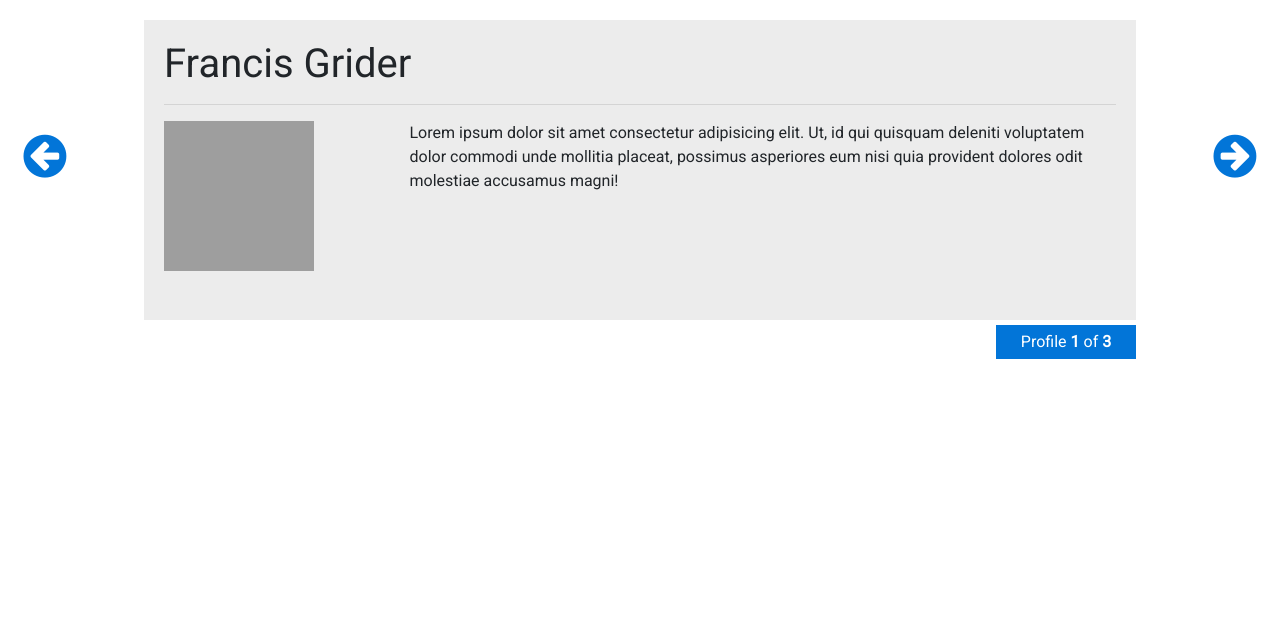
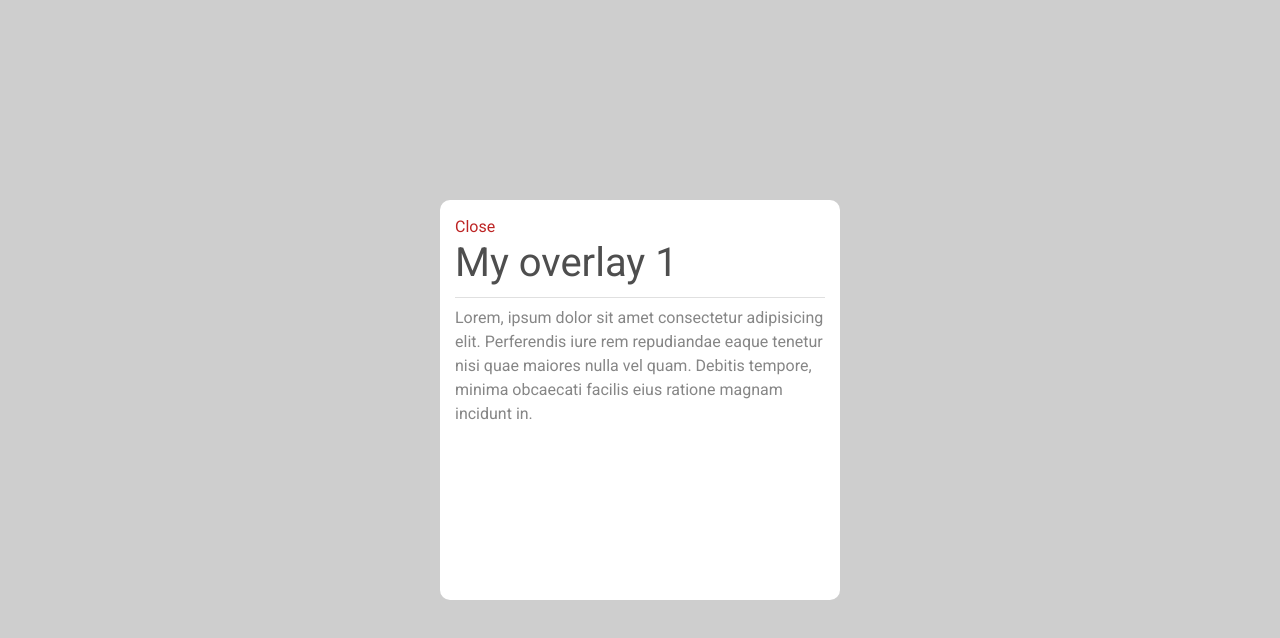
Before and after one commit to YudhaYuki/jQuery-tab-widget, a plain HTML site: page index.html in a window 1280 px wide. Drawn offline with nearby package versions, Linux system fonts and the light colour scheme; grey boxes are pictures that could not be loaded.

Commit message:
Overlay - Widget : Creating the markup

```diff
--- a/css/style.css
+++ b/css/style.css
@@ -3,67 +3,44 @@ body {
     font-family: Roboto;
 }
 
-/* CONTAINER */
-
-.cardSlider .wrapper {
-    position: relative;
+.overlay-veil {
+    position: fixed;
+    left: 0;
+    top: 0;
+    width: 100%;
+    height: 100%;
+    z-index: 9999;
+    background: #cecece;
+    /* display: none; */
 }
 
-.cards_container {
-    box-sizing: border-box;
-    width: 80%;
-    height: 300px;
-    margin: 0 auto;
-    background: #ececec;
+.overlay-component {
+    width: 400px;
+    height: 400px;
+    background: #fff;
+    position: absolute;
+    color: #fff;
+    border-radius: 10px;
+    top: 50%;
+    left: 50%;
+    transform: translate(-50%, -50%);
+    z-index: 9999;
+    padding: 15px;
+    /* display: none; */
 }
 
-.cards_container .item {
-    height: 300px;
-    display: none;
+.overlay-component .closeOverlay {
+    color: #bd2424;
+    cursor: pointer;
 }
 
-.cards_container .item.active {
-    display: block;
-    padding: 20px;
+.overlay-component h1 {
+    color: #4e4e4e;
+    padding-bottom: 10px;
+    border-bottom: 1px solid #e0e0e0;
 }
 
+.overlay-component .ov-content {
+    color: #868686;
 
-/* BUTTONS */
-.action_btns {
-    position: absolute;
-    top: 110px;
-    width: 100%;
 }
-
-.action_btns .btn {
-    width: 50px;
-    height: 50px;
-    padding: 0px;
-    font-size: 50px;
-    color: #0275d8;
-}
-
-.action_btns .btn.btn_prev {
-    float: left;
-}
-
-.action_btns .btn.btn_next {
-    float: right;
-}
-
-
-/* COUNTER */
-
-.count_slide {
-    width: 140px;
-    background: #0275d8;
-    color: #fff;
-    text-align: center;
-    padding: 5px;
-    margin-top: 5px;
-    float: right;
-}
-
-.count_slide span{
-    font-weight: bold;
-}
--- a/index.html
+++ b/index.html
@@ -14,9 +14,6 @@
 
     <link rel="stylesheet" href="https://stackpath.bootstrapcdn.com/bootstrap/4.1.1/css/bootstrap.min.css" integrity="sha384-WskhaSGFgHYWDcbwN70/dfYBj47jz9qbsMId/iRN3ewGhXQFZCSftd1LZCfmhktB" crossorigin="anonymous">
 
-    <link rel="stylesheet" href="https://stackpath.bootstrapcdn.com/font-awesome/4.7.0/css/font-awesome.min.css">
-
-
     <link rel="stylesheet" href="css/style.css">
 
     <script type="application/javascript" src="js/main.js"></script>
@@ -24,66 +21,21 @@
 </head>
 <body>
 
-
-    <div class="cardSlider">
-
-        <div class="wrapper">
-            <div class="action_btns">
-                <div class="btn btn_prev fa fa-arrow-circle-left"></div>
-                <div class="btn btn_next fa fa-arrow-circle-right"></div>
-            </div>
-        </div>
-
-        <div class="cards_container">
-            <div class="item active" data-id="1">
-                <h1>Francis Grider</h1>
-                <hr>
-                <div class="row">
-                    <div class="col-sm-3">
-                        <img src="http://lorempixel.com/150/150/people" alt="Francis Grider Picture">
-                    </div>
-                    <div class="col-sm-9">
-                        Lorem ipsum dolor sit amet consectetur adipisicing elit. Ut, id qui quisquam deleniti voluptatem dolor commodi unde mollitia placeat, possimus asperiores eum nisi quia provident dolores odit molestiae accusamus magni!
-                    </div>
-
-                </div>
-            </div>
-
-            <div class="item" data-id="2">
-                <h1>Yudha Yuki</h1>
-                <hr>
-                <div class="row">
-                    <div class="col-sm-3">
-                        <img src="http://lorempixel.com/150/150/sport" alt="Yudha Yuki Picture">
-                    </div>
-                    <div class="col-sm-9">
-                        Lorem ipsum dolor sit amet consectetur adipisicing elit. Ut, id qui quisquam deleniti voluptatem dolor commodi unde mollitia placeat, possimus asperiores eum nisi quia provident dolores odit molestiae accusamus magni!
-                    </div>
-
-                </div>
-            </div>
-
-            <div class="item" data-id="3">
-                <h1>Rene Verloes</h1>
-                <hr>
-                <div class="row">
-                    <div class="col-sm-3">
-                        <img src="http://lorempixel.com/150/150/people/cats" alt="Rene Verloes Picture">
-                    </div>
-                    <div class="col-sm-9">
-                        Lorem ipsum dolor sit amet consectetur adipisicing elit. Ut, id qui quisquam deleniti voluptatem dolor commodi unde mollitia placeat, possimus asperiores eum nisi quia provident dolores odit molestiae accusamus magni!
-                    </div>
-
-                </div>
-            </div>
-
-            <div class="count_slide">
-                Profile <span class="current_slide">1</span> of <span class="total_slides">X</span>
-            </div>
-
-        </div>
+    <div class="overlay-veil">
 
     </div>
+
+    <a href="#" class="overlay-item-click">Start Ov 1</a>
+    <a href="#" class="overlay-item-click">Start Ov 2</a>
+
+    <div class="overlay-component">
+        <div class="closeOverlay">Close</div>
+        <h1>My overlay 1</h1>
+        <div class="ov-content">
+            Lorem, ipsum dolor sit amet consectetur adipisicing elit. Perferendis iure rem repudiandae eaque tenetur nisi quae maiores nulla vel quam. Debitis tempore, minima obcaecati facilis eius ratione magnam incidunt in.
+        </div>
+    </div>
+
 
 
 
```
Also changed, not shown: index-cardslider-widget.html (added, +91 -0 lines), js/main-cardslider-widget.js (added, +36 -0 lines).
